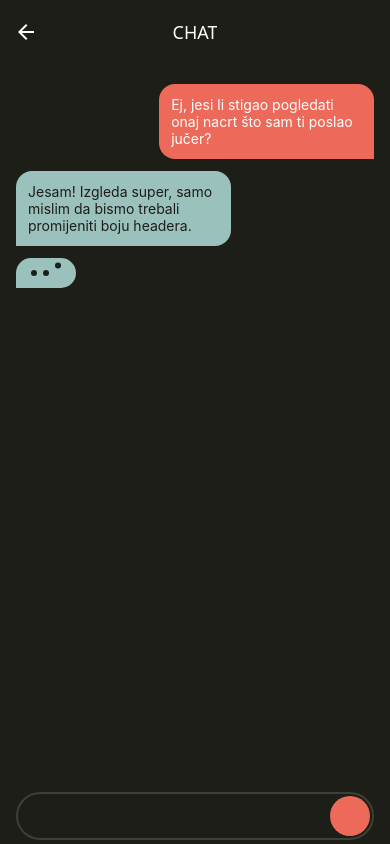
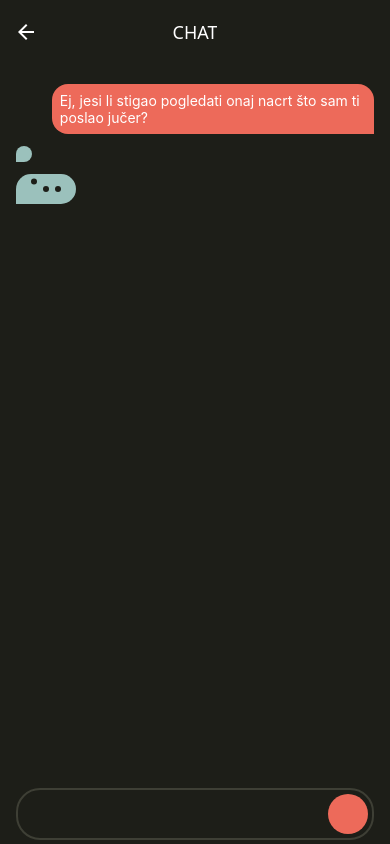
Before and after one commit to lkereceni/enterwell-task, a React Native app: screen /Chat in a window 390 px wide. Built offline with nearby package versions, Linux system fonts and the light colour scheme; some icons are missing.

Commit message:
Add images in chat and code refactoring.

```diff
--- a/src/(screens)/ChatScreen.tsx
+++ b/src/(screens)/ChatScreen.tsx
@@ -1,32 +1,66 @@
-import { ScrollView, StyleSheet, View } from 'react-native';
+import { FlatList, StyleSheet, Text, View } from 'react-native';
 import { Colors } from '../constants/colors';
 import { SafeAreaView } from 'react-native-safe-area-context';
-import { useEffect, useState } from 'react';
+import { useEffect, useRef, useState } from 'react';
 import Ionicons from '@react-native-vector-icons/ionicons';
 import { chatHistory } from '../utils';
-import { Chat } from '../components/Chat';
-import { Message } from '../types';
+import { Message } from '../components/Message';
+import { Message as MessageType } from '../types';
 import { TypingAnimation } from '../components/TypingAnimation';
 
 export default function ChatScreen() {
-  const [visibleMessages, setVisibleMessages] = useState<Message[]>([]);
+  const [visibleMessages, setVisibleMessages] = useState<MessageType[]>([]);
   const [isTyping, setIsTyping] = useState(false);
+  const [inputText, setInputText] = useState('');
+
+  const flatListRef = useRef<FlatList>(null);
+
+  const renderItem = ({ item }: { item: MessageType }) => (
+    <Message message={item} />
+  );
+  const renderFooter = () => {
+    if (!isTyping) return null;
+    return (
+      <View style={styles.leftChat}>
+        <TypingAnimation />
+      </View>
+    );
+  };
 
   useEffect(() => {
     const showMessagesSequentially = async () => {
       for (let i = 0; i < chatHistory.length; i++) {
-        if (chatHistory[i].from === 1) {
-          setIsTyping(true);
+        const msg = chatHistory[i];
+
+        if (msg.from === 1) {
+          if (msg.type === 1) {
+            await new Promise<void>(resolve => setTimeout(resolve, 500));
+          } else {
+            setIsTyping(true);
+            const randomDelay =
+              Math.floor(Math.random() * (5000 - 1000 + 1)) + 1000;
+            await new Promise<void>(resolve =>
+              setTimeout(() => resolve(), randomDelay),
+            );
+            setIsTyping(false);
+          }
+        } else {
+          if (msg.type === 1) {
+            await new Promise<void>(resolve => setTimeout(resolve, 500));
+          } else {
+            const textToType = msg.text || '';
+
+            for (let j = 0; j <= textToType.length; j++) {
+              setInputText(textToType.substring(0, j));
+              await new Promise<void>(resolve => setTimeout(resolve, 30));
+            }
+
+            await new Promise<void>(resolve => setTimeout(resolve, 500));
+            setInputText('');
+          }
         }
 
-        const randomDelay =
-          Math.floor(Math.random() * (5000 - 1000 + 1)) + 1000;
-        await new Promise<void>(resolve => {
-          setTimeout(() => resolve(), randomDelay);
-        });
-
-        setVisibleMessages(prev => [...prev, chatHistory[i]]);
-        setIsTyping(false);
+        setVisibleMessages(prev => [...prev, msg]);
       }
     };
 
@@ -35,21 +69,18 @@ export default function ChatScreen() {
 
   return (
     <SafeAreaView style={styles.container} edges={['bottom']}>
-      <ScrollView
-        style={styles.scroll}
+      <FlatList
+        ref={flatListRef}
         contentContainerStyle={styles.scrollContent}
+        data={visibleMessages}
+        keyExtractor={item => String(item.id)}
+        renderItem={renderItem}
         showsVerticalScrollIndicator={false}
-      >
-        {visibleMessages.map((message, index) => (
-          <Chat key={index} message={message} />
-        ))}
-        {isTyping && (
-          <View style={styles.leftChat}>
-            <TypingAnimation />
-          </View>
-        )}
-      </ScrollView>
+        onLayout={() => flatListRef.current?.scrollToEnd({ animated: true })}
+        ListFooterComponent={renderFooter}
+      />
       <View style={styles.textInputContainer}>
+        <Text style={styles.fakeInputText}>{inputText}</Text>
         <View style={styles.sendButton}>
           <Ionicons name="send" color="white" size={20} />
         </View>
@@ -59,16 +90,6 @@ export default function ChatScreen() {
 }
 
 const styles = StyleSheet.create({
-  leftChat: {
-    maxWidth: '60%',
-    alignItems: 'center',
-    backgroundColor: Colors.secondary,
-    padding: 12,
-    borderTopLeftRadius: 16,
-    borderTopRightRadius: 16,
-    borderBottomRightRadius: 16,
-    alignSelf: 'flex-start',
-  },
   container: {
     flex: 1,
     backgroundColor: Colors.background,
@@ -82,13 +103,17 @@ const styles = StyleSheet.create({
     gap: 12,
   },
   textInputContainer: {
-    height: 48,
+    minHeight: 48,
+    flexDirection: 'row',
     justifyContent: 'space-between',
     alignItems: 'center',
+    gap: 8,
     borderWidth: 2,
     borderColor: Colors.border,
     borderRadius: 24,
-    padding: 2,
+    paddingStart: 12,
+    paddingEnd: 4,
+    paddingVertical: 4,
     marginHorizontal: 16,
     marginVertical: 4,
   },
@@ -101,4 +126,18 @@ const styles = StyleSheet.create({
     borderRadius: 40,
     alignSelf: 'flex-end',
   },
+  fakeInputText: {
+    flex: 1,
+    color: 'white',
+  },
+  leftChat: {
+    maxWidth: '60%',
+    alignItems: 'center',
+    backgroundColor: Colors.secondary,
+    padding: 12,
+    borderTopLeftRadius: 16,
+    borderTopRightRadius: 16,
+    borderBottomRightRadius: 16,
+    alignSelf: 'flex-start',
+  },
 });
--- a/src/components/Chat/index.tsx
+++ /dev/null
@@ -1,44 +0,0 @@
-import { StyleSheet, Text, View } from 'react-native';
-import { Colors } from '../../constants/colors';
-import { Message } from '../../types';
-
-interface ChatProps {
-  message: Message;
-}
-
-export const Chat = ({ message }: ChatProps) => {
-  return (
-    <View style={message.from === 1 ? styles.leftChat : styles.rightChat}>
-      <Text style={message.from === 1 ? styles.leftText : styles.rightText}>
-        {message.text}
-      </Text>
-    </View>
-  );
-};
-
-const styles = StyleSheet.create({
-  leftChat: {
-    maxWidth: '60%',
-    backgroundColor: Colors.secondary,
-    padding: 12,
-    borderTopLeftRadius: 16,
-    borderTopRightRadius: 16,
-    borderBottomRightRadius: 16,
-    alignSelf: 'flex-start',
-  },
-  leftText: {
-    color: Colors.onSecondary,
-  },
-  rightChat: {
-    maxWidth: '60%',
-    backgroundColor: Colors.accent,
-    padding: 12,
-    borderTopLeftRadius: 16,
-    borderTopRightRadius: 16,
-    borderBottomLeftRadius: 16,
-    alignSelf: 'flex-end',
-  },
-  rightText: {
-    color: Colors.onAccent,
-  },
-});
--- /dev/null
+++ b/src/components/Message/index.tsx
@@ -0,0 +1,62 @@
+import { Image, StyleSheet, Text, View } from 'react-native';
+import { Colors } from '../../constants/colors';
+import { Message as MessageType } from '../../types';
+
+interface MessageProps {
+  message: MessageType;
+}
+
+export const Message = ({ message }: MessageProps) => {
+  return (
+    <View
+      style={
+        message.from === 1
+          ? styles.leftMessageContainer
+          : styles.rightMessageContainer
+      }
+    >
+      {message.type === 1 && message.url ? (
+        <Image
+          style={styles.image}
+          width={300}
+          height={200}
+          src={message.url}
+        />
+      ) : (
+        <Text style={message.from === 1 ? styles.leftText : styles.rightText}>
+          {message.text}
+        </Text>
+      )}
+    </View>
+  );
+};
+
+const styles = StyleSheet.create({
+  leftMessageContainer: {
+    maxWidth: '90%',
+    backgroundColor: Colors.secondary,
+    padding: 8,
+    borderTopLeftRadius: 16,
+    borderTopRightRadius: 16,
+    borderBottomRightRadius: 16,
+    alignSelf: 'flex-start',
+  },
+  leftText: {
+    color: Colors.onSecondary,
+  },
+  rightMessageContainer: {
+    maxWidth: '90%',
+    backgroundColor: Colors.accent,
+    padding: 8,
+    borderTopLeftRadius: 16,
+    borderTopRightRadius: 16,
+    borderBottomLeftRadius: 16,
+    alignSelf: 'flex-end',
+  },
+  rightText: {
+    color: Colors.onAccent,
+  },
+  image: {
+    borderRadius: 8,
+  },
+});
--- a/src/utils/index.tsx
+++ b/src/utils/index.tsx
@@ -12,10 +12,10 @@ export const chatHistory: Message[] = [
   },
   {
     id: 2,
-    type: 0,
+    type: 1,
     from: 1,
-    text: 'Jesam! Izgleda super, samo mislim da bismo trebali promijeniti boju headera.',
-    url: null,
+    text: null,
+    url: 'https://picsum.photos/seed/design1/400/300',
     replyTo: null,
     reactions: { value: 1, count: 1 },
   },
@@ -23,7 +23,7 @@ export const chatHistory: Message[] = [
     id: 3,
     type: 0,
     from: 1,
-    text: 'Hoćemo li se naći na kratkoj kavi da to prođemo uživo?',
+    text: 'Mislim da bismo trebali promijeniti boju headera na ovome.',
     url: null,
     replyTo: null,
     reactions: { value: 0, count: 0 },
@@ -32,18 +32,36 @@ export const chatHistory: Message[] = [
     id: 4,
     type: 0,
     from: 0,
-    text: 'Može, odgovara mi oko 14h u onom kafiću pored ureda.',
+    text: 'Slažem se. Evo kako sam ja to zamislio u novoj verziji:',
     url: null,
     replyTo: null,
     reactions: { value: 0, count: 0 },
   },
   {
     id: 5,
+    type: 1,
+    from: 0,
+    text: null,
+    url: 'https://picsum.photos/seed/design2/400/300',
+    replyTo: null,
+    reactions: { value: 0, count: 0 },
+  },
+  {
+    id: 6,
     type: 0,
-    from: 1,
-    text: 'Dogovoreno. Vidimo se tamo! 🙌',
+    from: 0,
+    text: 'Samo da ti još javim par detalja prije kave. Razmišljao sam o onom dijelu s bazom podataka i mislim da bi bilo pametnije koristiti Redis za cacheiranje onih najčešćih upita kako bismo smanjili opterećenje. Također, trebao bih ti pokazati nove figma screenove koje sam napravio sinoć jer sam dodao dark mode opciju koja izgleda stvarno moćno. Ponesi laptop ako možeš da odmah prođemo kroz API dokumentaciju jer sam primijetio par endpointa koji bi mogli raditi probleme pri integraciji s frontendom. Vidimo se uskoro!',
     url: null,
     replyTo: null,
     reactions: { value: 0, count: 0 },
   },
+  {
+    id: 7,
+    type: 0,
+    from: 1,
+    text: 'Uff, to zvuči kao dosta posla, ali imaš pravo za Redis. Nosim laptop, vidimo se za pol sata!',
+    url: null,
+    replyTo: null,
+    reactions: { value: 1, count: 1 },
+  },
 ];
```
